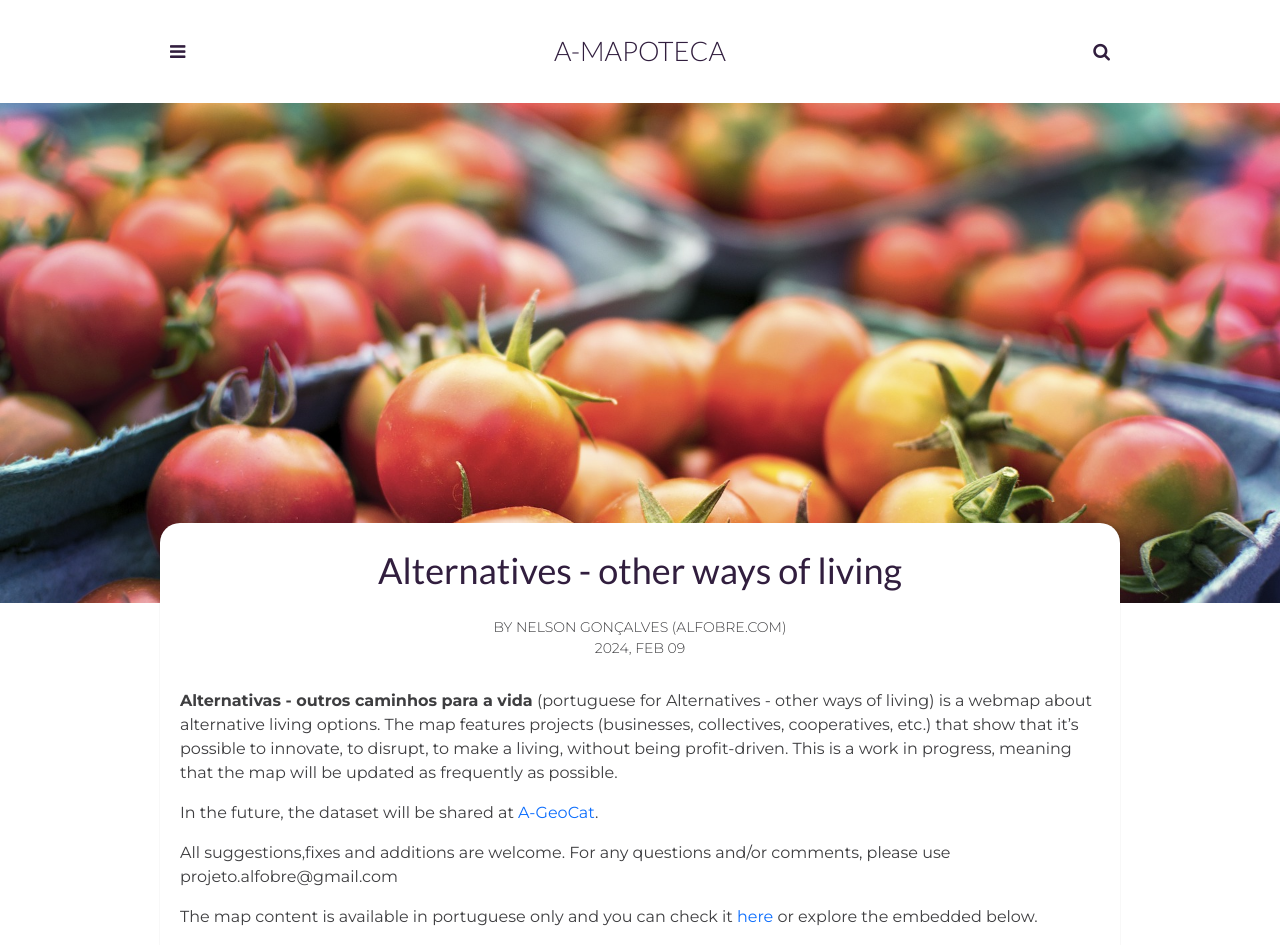
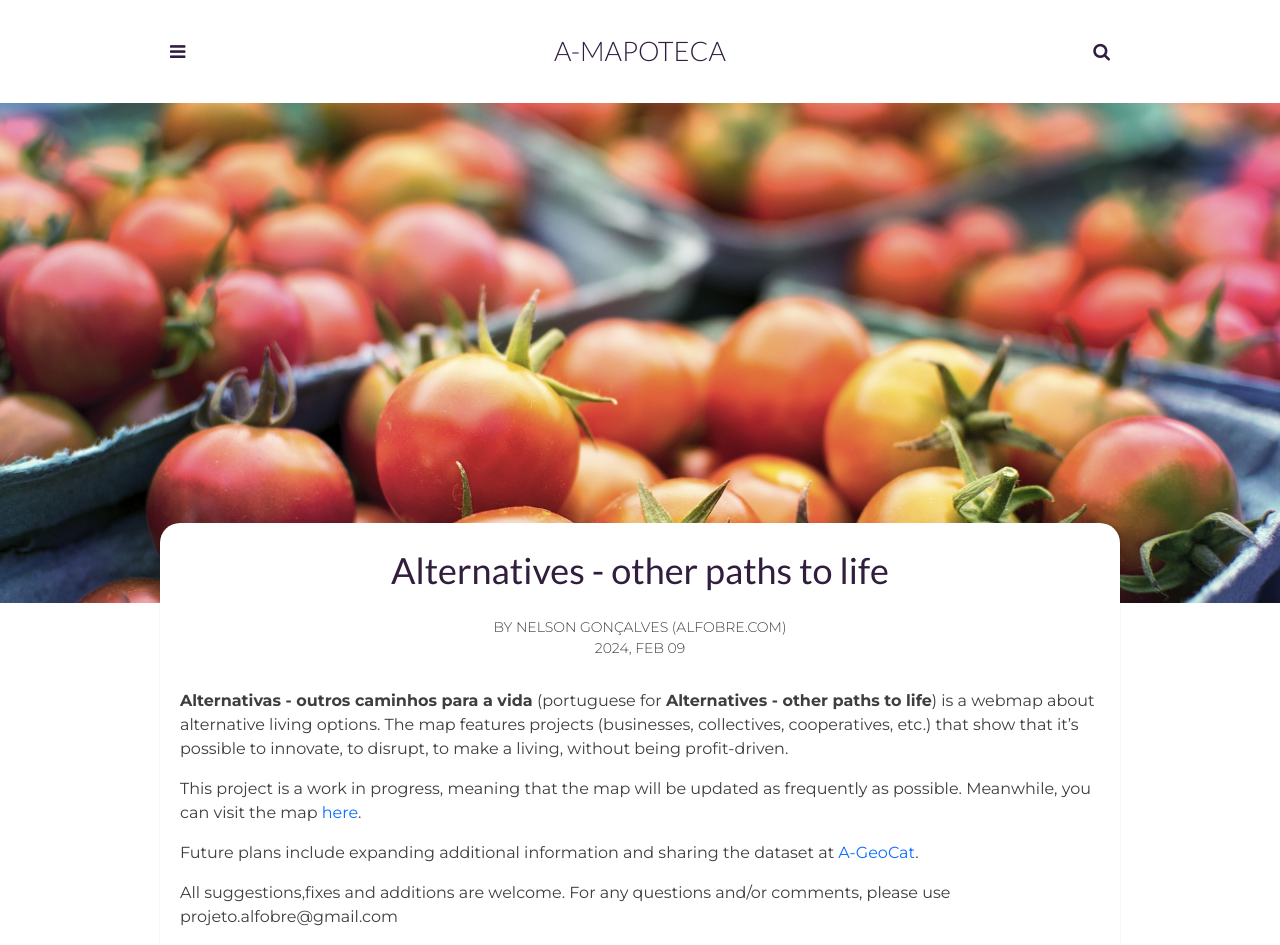
Before and after one commit to projetoalfobre/a-mapoteca, a Jekyll site: the page built from _posts/2024-02-09-alternativas.markdown, in a window 1280 px wide. Shown: the top 945 px of the page. Built offline with Jekyll 4.4.1, drawn with Linux system fonts in a browser that asks for light colours; comment, search, counter and statistics services are not loaded; some of the changed text lies outside the part shown; grey boxes are pictures that could not be loaded.

Commit message:
Update 2024-02-09-alternativas.markdown

```diff
--- a/_posts/2024-02-09-alternativas.markdown
+++ b/_posts/2024-02-09-alternativas.markdown
@@ -1,24 +1,22 @@
 ---
 layout: post
-title: Alternatives - other ways of living
+title: Alternatives - other paths to life
 map-title: Alternativas - outros caminhos para a vida
 date: 2024-02-09 13:32:20 +0300
-description: This is a map about other ways of life. # Add post description (optional)
+description: This is a map about alternative ways of living. # Add post description (optional)
 img: alternatives.jpg # Add image post (optional)
 tags: [Webmap, WIP, Economy, Environment, Political, Portugal, Culture, Arts]
 author: Nelson Gonçalves (Alfobre.com)
 ---
 
-**Alternativas - outros caminhos para a vida** (portuguese for Alternatives - other ways of living) is a webmap about alternative living options. The map features projects (businesses, collectives, cooperatives, etc.) that show that it's possible to innovate, to disrupt, to make a living, without being profit-driven. This is a work in progress, meaning that the map will be updated as frequently as possible.
+**Alternativas - outros caminhos para a vida** (portuguese for **Alternatives - other paths to life**) is a webmap about alternative living options. The map features projects (businesses, collectives, cooperatives, etc.) that show that it's possible to innovate, to disrupt, to make a living, without being profit-driven.
 
-In the future, the dataset will be shared at [A-GeoCat](https://a-geocat.alfobre.com/).
+This project is a work in progress, meaning that the map will be updated as frequently as possible. Meanwhile, you can visit the map [here](https://umap.openstreetmap.fr/en/map/alternativas-outros-caminhos_1021352#7/39.623/-6.614).
+
+Future plans include expanding additional information and sharing the dataset at [A-GeoCat](https://a-geocat.alfobre.com/).
 
 All suggestions,fixes and additions are welcome. For any questions and/or comments, please use projeto.alfobre@gmail.com
 
-The map content is available in portuguese only and you can check it [here](https://umap.openstreetmap.fr/en/map/alternativas-outros-caminhos_1021352#7/39.623/-6.614) or explore the embedded below.
-
-
-<iframe width="100%" height="500px" frameborder="0" allowfullscreen allow="geolocation" src="//umap.openstreetmap.fr/en/map/alternativas-outros-caminhos_1021352?scaleControl=false&miniMap=false&scrollWheelZoom=true&zoomControl=false&editMode=disabled&moreControl=true&searchControl=null&tilelayersControl=null&embedControl=false&datalayersControl=true&onLoadPanel=undefined&captionBar=false&captionMenus=true&measureControl=false&fullscreenControl=null&editinosmControl=false"></iframe>
-
+Photo on top was downloaded from [Pixabay](https://pixabay.com/)
 
 {% include cc-by.html %}
```
